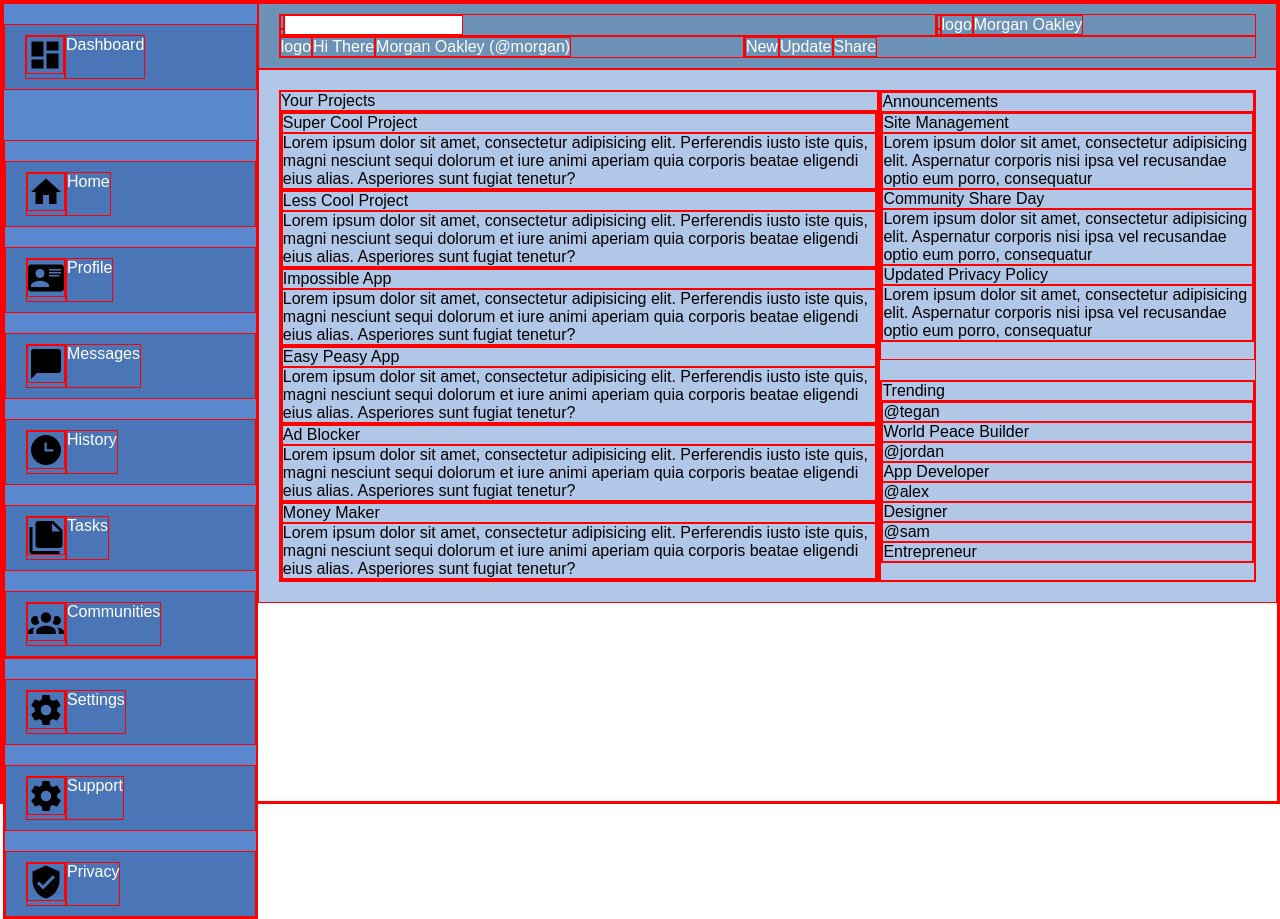
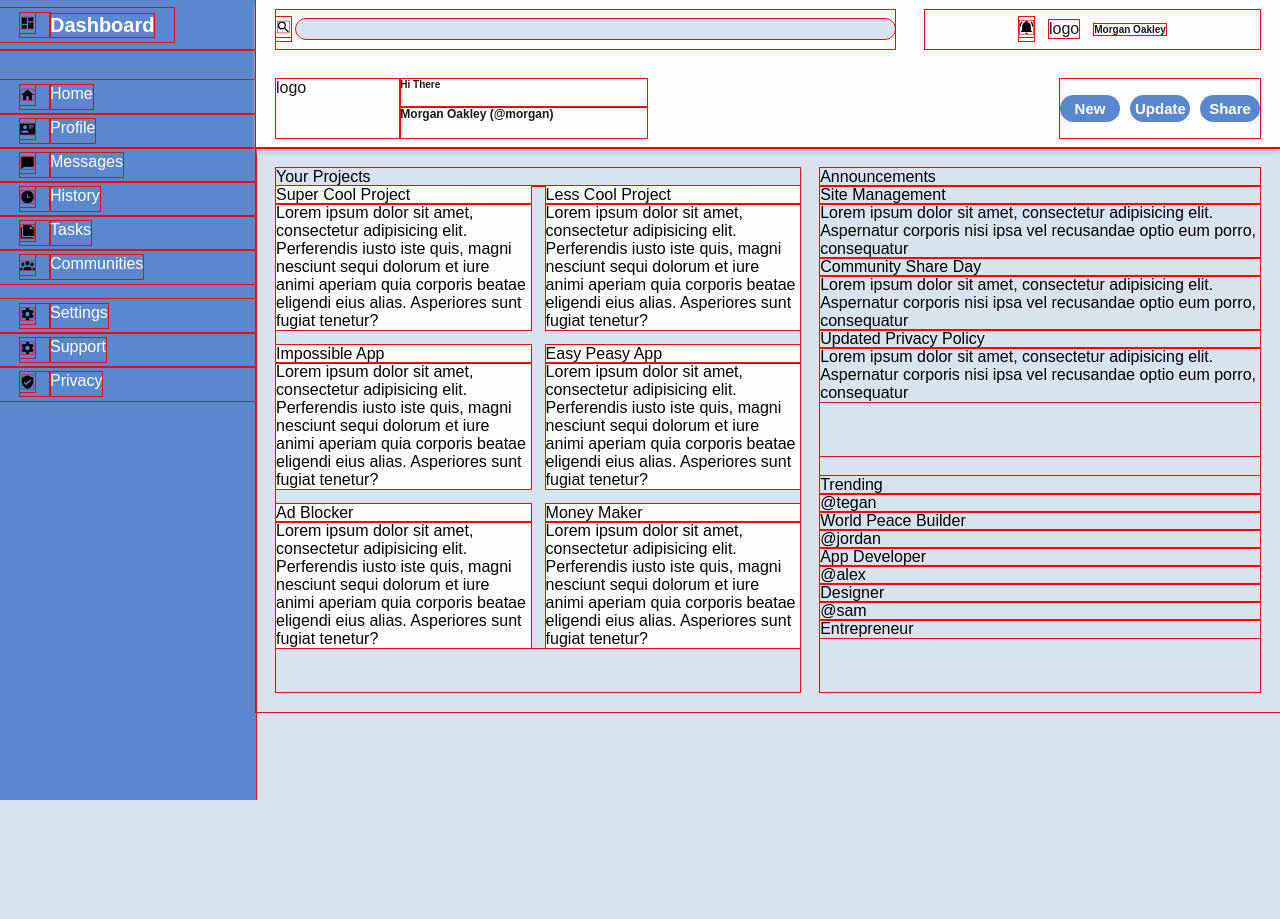
Before and after one commit to evolvingsam/admin_dashboard, a plain HTML site: page index.html in a window 1280 px wide. After the commit the page ends 800 px from the top, so only its background shows below. Drawn offline with Linux system fonts and the light colour scheme.

Commit message:
continued the styling of the side  bar, header and main content area

```diff
--- a/index.html
+++ b/index.html
@@ -11,58 +11,63 @@
         <div class="container">
             <div class="sidebar">
                 <div class="dashboard">
-                    <div class="dashboard-icon"><svg xmlns="http://www.w3.org/2000/svg" viewBox="0 0 24 24"><title>view-dashboard</title><path d="M13,3V9H21V3M13,21H21V11H13M3,21H11V15H3M3,13H11V3H3V13Z" /></svg></div>
+                    <div class="group dash">
+
+                        <div class="icon"><svg class="dsicon" xmlns="http://www.w3.org/2000/svg" viewBox="0 0 24 24"><title>view-dashboard</title><path d="M13,3V9H21V3M13,21H21V11H13M3,21H11V15H3M3,13H11V3H3V13Z" /></svg></div>
                         <div class="dashboard-text">Dashboard</div>
                      </div>
+                </div>
 
+               <div class="dbody">
                    <div class="nav">
-                    <div class="home">
-                        <div class="home-icon"><svg xmlns="http://www.w3.org/2000/svg" viewBox="0 0 24 24"><title>home</title><path d="M10,20V14H14V20H19V12H22L12,3L2,12H5V20H10Z" /></svg></div>
-                        <div class="home-text">Home</div>
+                       <div class="group home">
+                           <div class="icon"><svg xmlns="http://www.w3.org/2000/svg" viewBox="0 0 24 24"><title>home</title><path d="M10,20V14H14V20H19V12H22L12,3L2,12H5V20H10Z" /></svg></div>
+                           <div class="text">Home</div>
                        </div>
-                    <div class="profile">
-                        <div class="profile-icon"><svg xmlns="http://www.w3.org/2000/svg" viewBox="0 0 24 24"><title>card-account-details</title><path d="M2,3H22C23.05,3 24,3.95 24,5V19C24,20.05 23.05,21 22,21H2C0.95,21 0,20.05 0,19V5C0,3.95 0.95,3 2,3M14,6V7H22V6H14M14,8V9H21.5L22,9V8H14M14,10V11H21V10H14M8,13.91C6,13.91 2,15 2,17V18H14V17C14,15 10,13.91 8,13.91M8,6A3,3 0 0,0 5,9A3,3 0 0,0 8,12A3,3 0 0,0 11,9A3,3 0 0,0 8,6Z" /></svg></div>
-                        <div class="profile-text">Profile</div>
+                       <div class="group profile">
+                           <div class="icon"><svg xmlns="http://www.w3.org/2000/svg" viewBox="0 0 24 24"><title>card-account-details</title><path d="M2,3H22C23.05,3 24,3.95 24,5V19C24,20.05 23.05,21 22,21H2C0.95,21 0,20.05 0,19V5C0,3.95 0.95,3 2,3M14,6V7H22V6H14M14,8V9H21.5L22,9V8H14M14,10V11H21V10H14M8,13.91C6,13.91 2,15 2,17V18H14V17C14,15 10,13.91 8,13.91M8,6A3,3 0 0,0 5,9A3,3 0 0,0 8,12A3,3 0 0,0 11,9A3,3 0 0,0 8,6Z" /></svg></div>
+                           <div class="text">Profile</div>
                        </div>
-                    <div class="messages">
-                        <div class="messages-icon"><svg xmlns="http://www.w3.org/2000/svg" viewBox="0 0 24 24"><title>message</title><path d="M20,2H4A2,2 0 0,0 2,4V22L6,18H20A2,2 0 0,0 22,16V4C22,2.89 21.1,2 20,2Z" /></svg></div>
-                        <div class="messages-text">Messages</div>
+                       <div class="group messages">
+                           <div class="icon"><svg xmlns="http://www.w3.org/2000/svg" viewBox="0 0 24 24"><title>message</title><path d="M20,2H4A2,2 0 0,0 2,4V22L6,18H20A2,2 0 0,0 22,16V4C22,2.89 21.1,2 20,2Z" /></svg></div>
+                           <div class="text">Messages</div>
                        </div>
-                    <div class="history">
-                        <div class="history-icon"><svg xmlns="http://www.w3.org/2000/svg" viewBox="0 0 24 24"><title>clock-time-three</title><path d="M12 2C6.5 2 2 6.5 2 12C2 17.5 6.5 22 12 22C17.5 22 22 17.5 22 12S17.5 2 12 2M17 13H11V7H12.5V11.5H17V13Z" /></svg></div>
-                        <div class="history-text">History</div>
+                       <div class="group history">
+                           <div class="icon"><svg xmlns="http://www.w3.org/2000/svg" viewBox="0 0 24 24"><title>clock-time-three</title><path d="M12 2C6.5 2 2 6.5 2 12C2 17.5 6.5 22 12 22C17.5 22 22 17.5 22 12S17.5 2 12 2M17 13H11V7H12.5V11.5H17V13Z" /></svg></div>
+                           <div class="text">History</div>
                        </div>
-                    <div class="tasks">
-                        <div class="tasks-icon"><svg xmlns="http://www.w3.org/2000/svg" viewBox="0 0 24 24"><title>note-multiple</title><path d="M16,9H21.5L16,3.5V9M7,2H17L23,8V18A2,2 0 0,1 21,20H7C5.89,20 5,19.1 5,18V4A2,2 0 0,1 7,2M3,6V22H21V24H3A2,2 0 0,1 1,22V6H3Z" /></svg></div>
-                        <div class="tasks-text">Tasks</div>
+                       <div class="group tasks">
+                           <div class="icon"><svg xmlns="http://www.w3.org/2000/svg" viewBox="0 0 24 24"><title>note-multiple</title><path d="M16,9H21.5L16,3.5V9M7,2H17L23,8V18A2,2 0 0,1 21,20H7C5.89,20 5,19.1 5,18V4A2,2 0 0,1 7,2M3,6V22H21V24H3A2,2 0 0,1 1,22V6H3Z" /></svg></div>
+                           <div class="text">Tasks</div>
                        </div>
-                    <div class="communities">
-                        <div class="communities-icon"><svg xmlns="http://www.w3.org/2000/svg" viewBox="0 0 24 24"><title>account-group</title><path d="M12,5.5A3.5,3.5 0 0,1 15.5,9A3.5,3.5 0 0,1 12,12.5A3.5,3.5 0 0,1 8.5,9A3.5,3.5 0 0,1 12,5.5M5,8C5.56,8 6.08,8.15 6.53,8.42C6.38,9.85 6.8,11.27 7.66,12.38C7.16,13.34 6.16,14 5,14A3,3 0 0,1 2,11A3,3 0 0,1 5,8M19,8A3,3 0 0,1 22,11A3,3 0 0,1 19,14C17.84,14 16.84,13.34 16.34,12.38C17.2,11.27 17.62,9.85 17.47,8.42C17.92,8.15 18.44,8 19,8M5.5,18.25C5.5,16.18 8.41,14.5 12,14.5C15.59,14.5 18.5,16.18 18.5,18.25V20H5.5V18.25M0,20V18.5C0,17.11 1.89,15.94 4.45,15.6C3.86,16.28 3.5,17.22 3.5,18.25V20H0M24,20H20.5V18.25C20.5,17.22 20.14,16.28 19.55,15.6C22.11,15.94 24,17.11 24,18.5V20Z" /></svg></div>
-                        <div class="communities-text">Communities</div>
+                       <div class="group communities">
+                           <div class="icon"><svg xmlns="http://www.w3.org/2000/svg" viewBox="0 0 24 24"><title>account-group</title><path d="M12,5.5A3.5,3.5 0 0,1 15.5,9A3.5,3.5 0 0,1 12,12.5A3.5,3.5 0 0,1 8.5,9A3.5,3.5 0 0,1 12,5.5M5,8C5.56,8 6.08,8.15 6.53,8.42C6.38,9.85 6.8,11.27 7.66,12.38C7.16,13.34 6.16,14 5,14A3,3 0 0,1 2,11A3,3 0 0,1 5,8M19,8A3,3 0 0,1 22,11A3,3 0 0,1 19,14C17.84,14 16.84,13.34 16.34,12.38C17.2,11.27 17.62,9.85 17.47,8.42C17.92,8.15 18.44,8 19,8M5.5,18.25C5.5,16.18 8.41,14.5 12,14.5C15.59,14.5 18.5,16.18 18.5,18.25V20H5.5V18.25M0,20V18.5C0,17.11 1.89,15.94 4.45,15.6C3.86,16.28 3.5,17.22 3.5,18.25V20H0M24,20H20.5V18.25C20.5,17.22 20.14,16.28 19.55,15.6C22.11,15.94 24,17.11 24,18.5V20Z" /></svg></div>
+                           <div class="text">Communities</div>
                        </div>
                    </div>
 
                    <div class="action">
-                    <div class="settings">
-                        <div class="settings-icon"><svg xmlns="http://www.w3.org/2000/svg" viewBox="0 0 24 24"><title>cog</title><path d="M12,15.5A3.5,3.5 0 0,1 8.5,12A3.5,3.5 0 0,1 12,8.5A3.5,3.5 0 0,1 15.5,12A3.5,3.5 0 0,1 12,15.5M19.43,12.97C19.47,12.65 19.5,12.33 19.5,12C19.5,11.67 19.47,11.34 19.43,11L21.54,9.37C21.73,9.22 21.78,8.95 21.66,8.73L19.66,5.27C19.54,5.05 19.27,4.96 19.05,5.05L16.56,6.05C16.04,5.66 15.5,5.32 14.87,5.07L14.5,2.42C14.46,2.18 14.25,2 14,2H10C9.75,2 9.54,2.18 9.5,2.42L9.13,5.07C8.5,5.32 7.96,5.66 7.44,6.05L4.95,5.05C4.73,4.96 4.46,5.05 4.34,5.27L2.34,8.73C2.21,8.95 2.27,9.22 2.46,9.37L4.57,11C4.53,11.34 4.5,11.67 4.5,12C4.5,12.33 4.53,12.65 4.57,12.97L2.46,14.63C2.27,14.78 2.21,15.05 2.34,15.27L4.34,18.73C4.46,18.95 4.73,19.03 4.95,18.95L7.44,17.94C7.96,18.34 8.5,18.68 9.13,18.93L9.5,21.58C9.54,21.82 9.75,22 10,22H14C14.25,22 14.46,21.82 14.5,21.58L14.87,18.93C15.5,18.67 16.04,18.34 16.56,17.94L19.05,18.95C19.27,19.03 19.54,18.95 19.66,18.73L21.66,15.27C21.78,15.05 21.73,14.78 21.54,14.63L19.43,12.97Z" /></svg></div>
-                        <div class="settings-text">Settings</div>
+                       <div class="group settings">
+                           <div class="icon"><svg xmlns="http://www.w3.org/2000/svg" viewBox="0 0 24 24"><title>cog</title><path d="M12,15.5A3.5,3.5 0 0,1 8.5,12A3.5,3.5 0 0,1 12,8.5A3.5,3.5 0 0,1 15.5,12A3.5,3.5 0 0,1 12,15.5M19.43,12.97C19.47,12.65 19.5,12.33 19.5,12C19.5,11.67 19.47,11.34 19.43,11L21.54,9.37C21.73,9.22 21.78,8.95 21.66,8.73L19.66,5.27C19.54,5.05 19.27,4.96 19.05,5.05L16.56,6.05C16.04,5.66 15.5,5.32 14.87,5.07L14.5,2.42C14.46,2.18 14.25,2 14,2H10C9.75,2 9.54,2.18 9.5,2.42L9.13,5.07C8.5,5.32 7.96,5.66 7.44,6.05L4.95,5.05C4.73,4.96 4.46,5.05 4.34,5.27L2.34,8.73C2.21,8.95 2.27,9.22 2.46,9.37L4.57,11C4.53,11.34 4.5,11.67 4.5,12C4.5,12.33 4.53,12.65 4.57,12.97L2.46,14.63C2.27,14.78 2.21,15.05 2.34,15.27L4.34,18.73C4.46,18.95 4.73,19.03 4.95,18.95L7.44,17.94C7.96,18.34 8.5,18.68 9.13,18.93L9.5,21.58C9.54,21.82 9.75,22 10,22H14C14.25,22 14.46,21.82 14.5,21.58L14.87,18.93C15.5,18.67 16.04,18.34 16.56,17.94L19.05,18.95C19.27,19.03 19.54,18.95 19.66,18.73L21.66,15.27C21.78,15.05 21.73,14.78 21.54,14.63L19.43,12.97Z" /></svg></div>
+                           <div class="text">Settings</div>
                        </div>
-                    <div class="support">
-                        <div class="support-icon"><svg xmlns="http://www.w3.org/2000/svg" viewBox="0 0 24 24"><title>cog</title><path d="M12,15.5A3.5,3.5 0 0,1 8.5,12A3.5,3.5 0 0,1 12,8.5A3.5,3.5 0 0,1 15.5,12A3.5,3.5 0 0,1 12,15.5M19.43,12.97C19.47,12.65 19.5,12.33 19.5,12C19.5,11.67 19.47,11.34 19.43,11L21.54,9.37C21.73,9.22 21.78,8.95 21.66,8.73L19.66,5.27C19.54,5.05 19.27,4.96 19.05,5.05L16.56,6.05C16.04,5.66 15.5,5.32 14.87,5.07L14.5,2.42C14.46,2.18 14.25,2 14,2H10C9.75,2 9.54,2.18 9.5,2.42L9.13,5.07C8.5,5.32 7.96,5.66 7.44,6.05L4.95,5.05C4.73,4.96 4.46,5.05 4.34,5.27L2.34,8.73C2.21,8.95 2.27,9.22 2.46,9.37L4.57,11C4.53,11.34 4.5,11.67 4.5,12C4.5,12.33 4.53,12.65 4.57,12.97L2.46,14.63C2.27,14.78 2.21,15.05 2.34,15.27L4.34,18.73C4.46,18.95 4.73,19.03 4.95,18.95L7.44,17.94C7.96,18.34 8.5,18.68 9.13,18.93L9.5,21.58C9.54,21.82 9.75,22 10,22H14C14.25,22 14.46,21.82 14.5,21.58L14.87,18.93C15.5,18.67 16.04,18.34 16.56,17.94L19.05,18.95C19.27,19.03 19.54,18.95 19.66,18.73L21.66,15.27C21.78,15.05 21.73,14.78 21.54,14.63L19.43,12.97Z" /></svg></div>
-                        <div class="support-text">Support</div>
+                       <div class="group support">
+                           <div class="icon"><svg xmlns="http://www.w3.org/2000/svg" viewBox="0 0 24 24"><title>cog</title><path d="M12,15.5A3.5,3.5 0 0,1 8.5,12A3.5,3.5 0 0,1 12,8.5A3.5,3.5 0 0,1 15.5,12A3.5,3.5 0 0,1 12,15.5M19.43,12.97C19.47,12.65 19.5,12.33 19.5,12C19.5,11.67 19.47,11.34 19.43,11L21.54,9.37C21.73,9.22 21.78,8.95 21.66,8.73L19.66,5.27C19.54,5.05 19.27,4.96 19.05,5.05L16.56,6.05C16.04,5.66 15.5,5.32 14.87,5.07L14.5,2.42C14.46,2.18 14.25,2 14,2H10C9.75,2 9.54,2.18 9.5,2.42L9.13,5.07C8.5,5.32 7.96,5.66 7.44,6.05L4.95,5.05C4.73,4.96 4.46,5.05 4.34,5.27L2.34,8.73C2.21,8.95 2.27,9.22 2.46,9.37L4.57,11C4.53,11.34 4.5,11.67 4.5,12C4.5,12.33 4.53,12.65 4.57,12.97L2.46,14.63C2.27,14.78 2.21,15.05 2.34,15.27L4.34,18.73C4.46,18.95 4.73,19.03 4.95,18.95L7.44,17.94C7.96,18.34 8.5,18.68 9.13,18.93L9.5,21.58C9.54,21.82 9.75,22 10,22H14C14.25,22 14.46,21.82 14.5,21.58L14.87,18.93C15.5,18.67 16.04,18.34 16.56,17.94L19.05,18.95C19.27,19.03 19.54,18.95 19.66,18.73L21.66,15.27C21.78,15.05 21.73,14.78 21.54,14.63L19.43,12.97Z" /></svg></div>
+                           <div class="text">Support</div>
                        </div>
-                    <div class="privacy">
-                        <div class="privacy-icon"><svg xmlns="http://www.w3.org/2000/svg" viewBox="0 0 24 24"><title>shield-check</title><path d="M10,17L6,13L7.41,11.59L10,14.17L16.59,7.58L18,9M12,1L3,5V11C3,16.55 6.84,21.74 12,23C17.16,21.74 21,16.55 21,11V5L12,1Z" /></svg></div>
-                        <div class="privacy-text">Privacy</div>
+                       <div class="group privacy">
+                           <div class="icon"><svg xmlns="http://www.w3.org/2000/svg" viewBox="0 0 24 24"><title>shield-check</title><path d="M10,17L6,13L7.41,11.59L10,14.17L16.59,7.58L18,9M12,1L3,5V11C3,16.55 6.84,21.74 12,23C17.16,21.74 21,16.55 21,11V5L12,1Z" /></svg></div>
+                           <div class="text">Privacy</div>
                        </div>
 
+                   </div>
                </div>
 
             </div>
             <div class="header">
                 <div class="search">
                     <div class="search-icon"><svg xmlns="http://www.w3.org/2000/svg" viewBox="0 0 24 24"><title>magnify</title><path d="M9.5,3A6.5,6.5 0 0,1 16,9.5C16,11.11 15.41,12.59 14.44,13.73L14.71,14H15.5L20.5,19L19,20.5L14,15.5V14.71L13.73,14.44C12.59,15.41 11.11,16 9.5,16A6.5,6.5 0 0,1 3,9.5A6.5,6.5 0 0,1 9.5,3M9.5,5C7,5 5,7 5,9.5C5,12 7,14 9.5,14C12,14 14,12 14,9.5C14,7 12,5 9.5,5Z" /></svg></div>
-                    <input type="search" placeholder>
+                    <input id="search" type="search" placeholder>
                 </div>
                 <div class="notification">
                     <div class="notification-icon"><svg xmlns="http://www.w3.org/2000/svg" viewBox="0 0 24 24"><title>bell-ring</title><path d="M21,19V20H3V19L5,17V11C5,7.9 7.03,5.17 10,4.29C10,4.19 10,4.1 10,4A2,2 0 0,1 12,2A2,2 0 0,1 14,4C14,4.1 14,4.19 14,4.29C16.97,5.17 19,7.9 19,11V17L21,19M14,21A2,2 0 0,1 12,23A2,2 0 0,1 10,21M19.75,3.19L18.33,4.61C20.04,6.3 21,8.6 21,11H23C23,8.07 21.84,5.25 19.75,3.19M1,11H3C3,8.6 3.96,6.3 5.67,4.61L4.25,3.19C2.16,5.25 1,8.07 1,11Z" /></svg></div>
@@ -80,6 +85,7 @@
                     <div class="option">Share</div>
                 </div>
             </div>
+
             <div class="main">
                 <div class="projects">
                     <div class="topic">Your Projects</div>
--- a/style.css
+++ b/style.css
@@ -2,11 +2,12 @@
   margin: 0;
   padding: 0;
   box-sizing: border-box;
-  border: 1px solid red;
+  outline: 1px solid red;
 }
 
 body {
   font-family: Arial, sans-serif;
+  background-color: #d9e3f0;
 }
 
 .container {
@@ -18,7 +19,9 @@ body {
 
 .sidebar {
   grid-row: 1 / 5;
-  display: grid;
+  /* width: 4x; */
+  display: flex;
+  flex-direction: column;
   background-color: #5988ce;
   color: white;
   /* grid-template-rows: 2fr / 2fr; */
@@ -26,150 +29,160 @@ body {
 
 .dashboard {
   display: flex;
-  background-color: #4a76b8;
-  padding: 10px 20px;
-  margin-top: 20px;
+  gap: 10px;
+  height: 50px;
+
+  justify-content: flex-start;
+  align-items: center;
+}
+.dashboard-icon {
+
 }
 
-.dashboard-icon {
-  width: 40px;
+
+svg {
+  width: 15px;
+  height: 20px;
 }
-.home {
+
+.dashboard-text {
+  font-size: 20px;
+  font-weight: bold;
+  color: white;
+  align-self: center;
+}
+.group {
   display: flex;
-  background-color: #4a76b8;
-  padding: 10px 20px;
-  margin-top: 20px;
+  padding: 5px 20px;
 }
-.home-icon {
-  width: 40px;
+.icon {
+  width: 30px;
   color: white;
 }
-
-.profile {
+.dbody {
   display: flex;
-  background-color: #4a76b8;
-  padding: 10px 20px;
-  margin-top: 20px;
-}
-.profile-icon {
-  width: 40px;
-}
-.messages {
-  display: flex;
-  background-color: #4a76b8;
-  padding: 10px 20px;
-  margin-top: 20px;
-}
-.messages-icon {
-  width: 40px;
-}
-.history {
-  display: flex;
-  background-color: #4a76b8;
-  padding: 10px 20px;
-  margin-top: 20px;
-}
-.history-icon {
-  width: 40px;
-}
-
-.tasks {
-  display: flex;
-  background-color: #4a76b8;
-  padding: 10px 20px;
-  margin-top: 20px;
-}
-.tasks-icon {
-  width: 40px;
-}
-
-.communities {
-  display: flex;
-  background-color: #4a76b8;
-  padding: 10px 20px;
-  margin-top: 20px;
-}
-.communities-icon {
-  width: 40px;
-}
-.settings {
-  display: flex;
-  background-color: #4a76b8;
-  padding: 10px 20px;
-  margin-top: 20px;
-}
-.settings-icon {
-  width: 40px;
-}
-
-.support {
-  display: flex;
-  background-color: #4a76b8;
-  padding: 10px 20px;
-  margin-top: 20px;
-}
-.support-icon {
-  width: 40px;
-}
-.privacy {
-  display: flex;
-  background-color: #4a76b8;
-  padding: 10px 20px;
-  margin-top: 20px;
-}
-.privacy-icon {
-  width: 40px;
+  flex-direction: column;
+  gap: 15px;
 }
 .nav {
-  display: grid;
-  grid-template-rows: auto 1fr auto;
-  margin-top: 50px;
+  display: flex;
+  flex-direction: column;
+  margin-top: 30px;
+  /* height: 100px; */
 }
 .header {
   display: grid;
   grid-column: 2 / 5;
   grid-row: 1 / 2;
-  background-color: #6c92b7;
-  color: white;
+  background: #fcfdff;
+  color: rgb(25, 24, 24);
   padding: 10px 20px;
   grid-template-rows: 2 / 2;
+  gap: 30px;
+  box-shadow: 0px 5px 5px #b9c1cb;
 }
 
 .header .search {
   display: flex;
   grid-column: 1 / 3;
   grid-row: 1 / 2;
+  justify-content: flex-start;
+  align-items: center;
+  gap: 5px;
+}
+
+.search >
+  #search {
+  border-radius: 20px;
+  width: 100%;
+  height: 20px;
+  border: none;
+  background: #d9e3f0;
+  align-self: center;
 }
 
 .header .notification {
   display: flex;
   grid-column: 3 / 4;
   grid-row: 1 / 2;
-  text-align: right;
+  justify-content: center;
+  align-items: center;
+  gap: 15px;
+
+
+}
+
+.header > .notification > .name {
+  font-weight: bold;
+  font-size: 10px;
 }
 
 .header .greeting {
-  display: flex;
+  display: grid;
   grid-column: 1 / 2;
   grid-row: 2 / 4;
-  text-align: right;
+  /* gap: 8px ; */
+
+}
+.greeting > .logo {
+  grid-row: 1 / 3;
+  grid-column: 1 / 2;
+}
+.greeting > .hi {
+  grid-column: 2 / 3;
+  grid-row: 1 / 2;
+  font-weight: bold;
+  font-size: 10px;
+}
+.greeting > .name {
+  grid-column: 2 / 3;
+  grid-row: 2 / 3;
+  font-weight: bold;
+  font-size: 12px;
+
 }
 
-.header .options {
+.header > .options {
   display: flex;
   grid-column: 2 / 4;
   grid-row: 2 / 4;
-  text-align: right;
+  justify-self:right;
+  justify-content: center;
+  align-items: center;
+  gap: 10px;
 }
+.option {
+  width: 60px;
+  /* height: 20px; */
+  border-radius: 15px;
+  background: #5988ce;
+  color: white;
+  font-size: 15px;
+  font-weight: bold;
+  text-align: center;
+  padding: 5px;
+  outline: none;
+
+}
+
 .main {
   display: grid;
   padding: 20px;
-  background-color: #b0c7e7;
+  gap: 10px;
 }
 
 .main .projects {
-  grid-column: 1 / 3;
+  grid-column: 1 / 2;
+  display: flex;
+  flex-direction: column;
 
+}
+
+.main > .projects > .content {
+  display: grid;
+  grid-template-columns: repeat(auto-fill, minmax(200px, 1fr));
+  gap: 15px;
+  /* outline: 1px solid red; */
 }
 
 .main .at {
@@ -178,3 +191,8 @@ body {
   gap: 20px;
 
 }
+
+.project,
+.cb {
+  background: #fcfdff;
+}
```
Lines whose indentation alone changed are shown as unchanged.
